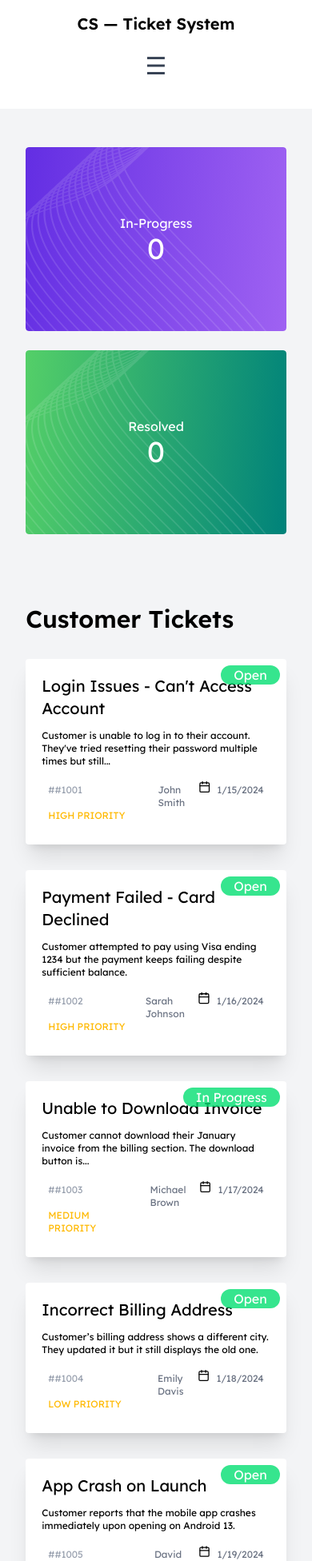
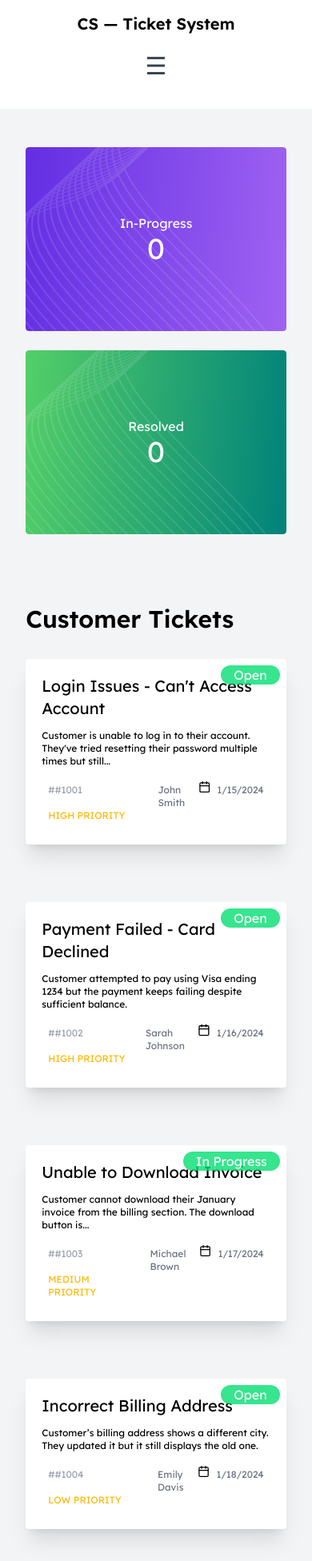
Before and after one commit to AhmetChatgami/Assignment-7, a React (Vite) app: page / in a window 390 px wide. Shown: the top 1952 px of the page at 80% size. Built offline with nearby package versions, Linux system fonts and the light colour scheme.

Commit message:
README file created.

```diff
--- a/src/Components/TicketContainer.jsx
+++ b/src/Components/TicketContainer.jsx
@@ -18,7 +18,7 @@ const TicketContainer = ({ promise }) => {
   const [taskStatus, setTasktStatus] = useState([]);
 
   const handleTicket = (tickets) => {
-   toast.done("added.")
+
     const isExist = ticketCards.find((item) => item.id == tickets.id);
 
     if (isExist) {
@@ -28,17 +28,19 @@ const TicketContainer = ({ promise }) => {
 
     const newTicketCards = [...ticketCards, tickets];
     setTicketCards(newTicketCards);
+    const remainingCards= cards.filter((card)=> card.id!== tickets.id);
+    setCards(remainingCards);
   };
 
   const handleTaskStatus = (ticket) => {
     toast.success("Resolved Task")
     const newTaskStatus = [...taskStatus, ticket];
     setTasktStatus(newTaskStatus);
-
+    console.log(tickets)
     const remaining = ticketCards.filter((item) => item.id !== ticket.id);
     setTicketCards(remaining);
 
-    const remainingCards= cards.filter((cards)=> cards.id!== ticket.id);
+    const remainingCards= cards.filter((card)=> card.id!== ticket.id);
     setCards(remainingCards);
   };
 
@@ -49,12 +51,12 @@ const TicketContainer = ({ promise }) => {
         ticket={tickets.length}
         totalTask={taskStatus.length}
       ></Banner>
-      <section className="w-11/12 mx-auto p-4 py-10 lg:grid-cols-12 gap-5">
+      <section className="w-11/12 mx-auto p-4 py-10 grid-cols-3 lg:grid-cols-12 gap-5">
         <div className=" lg:cols-span-9">
           <h2 className="font-semibold text-3xl">Customer Tickets</h2>
 
-          <div className="space-y-5">
-            {tickets.map((item) => (
+          <div className="grid lg:grid-cols-2 gap-5 space-y-5">
+            {cards.map((item) => (
               <TicketCard
                 handleTicket={handleTicket}
                 key={item.id}
--- a/src/Components/Tickets/TicketCard.jsx
+++ b/src/Components/Tickets/TicketCard.jsx
@@ -6,6 +6,7 @@ const TicketCard = ({ tickets , handleTicket }) => {
   return (
 
     <div
+
       onClick={() => handleTicket(tickets)}
       className="p-5 mt-8 bg-white rounded shadow-xl relative space-y-3"
     >
```
Also changed, not shown: src/assets/README.md.
